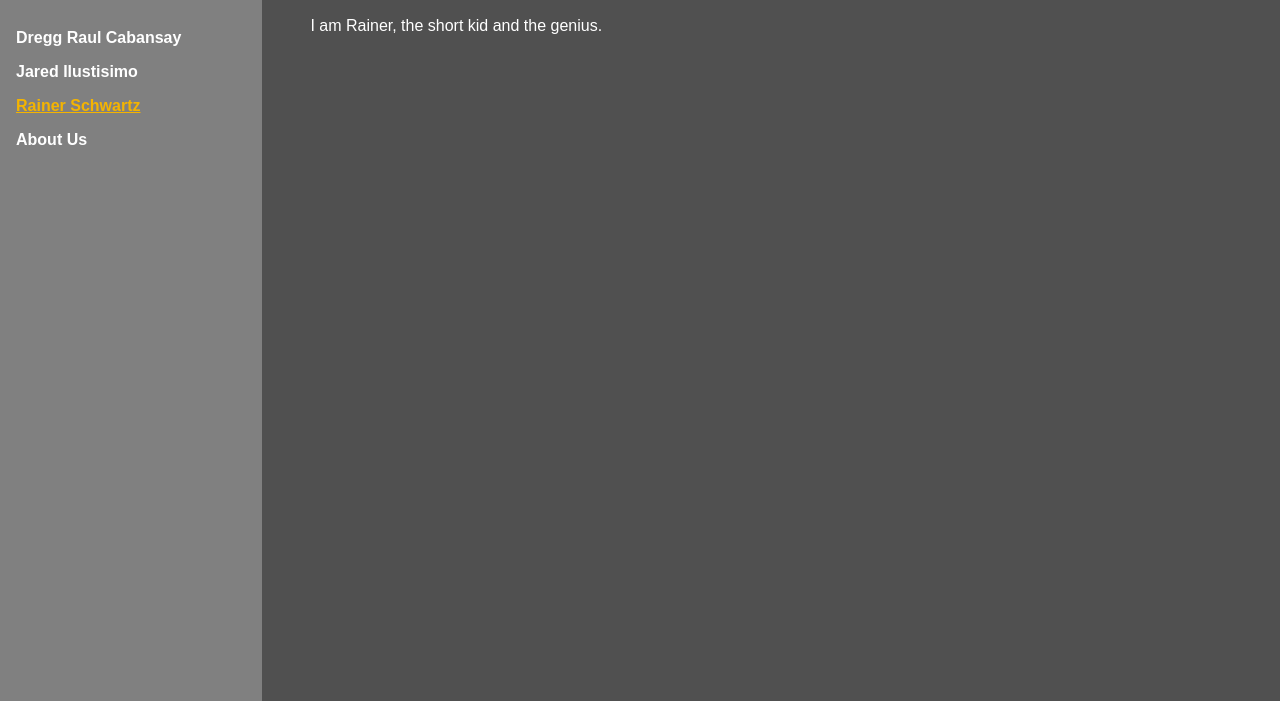
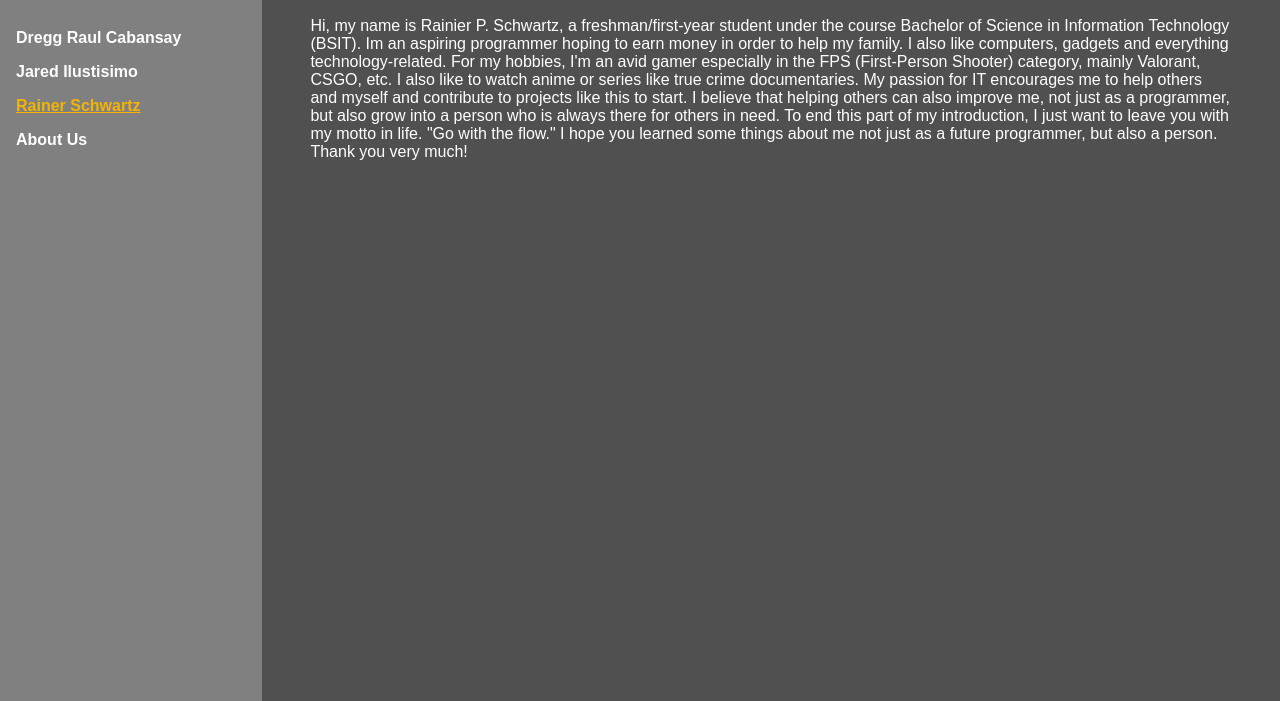
Before and after one commit to TRIFORGE3/TRIFORGE, a plain HTML site: page rainer.html in a window 1280 px wide. Shown: the part 99-800 px from the top of the page. Drawn offline with Linux system fonts and the light colour scheme.

Commit message:
Add files via upload

```diff
--- a/rainer.html
+++ b/rainer.html
@@ -25,7 +25,11 @@
             <section id="about">
                 <h2>About Rainer</h2>
                 <p>
-                    I am Rainer, the short kid and the genius.
+                    Hi, my name is Rainier P. Schwartz, a freshman/first-year student under the course Bachelor of Science in Information Technology (BSIT). Im an aspiring programmer hoping to earn money in order to help my family. I also like computers, gadgets and everything technology-related. For my hobbies, I'm an avid gamer especially in the FPS (First-Person Shooter) category,  mainly Valorant, CSGO, etc. I also like to watch anime or series like true crime documentaries.
+
+                    My passion for IT encourages me to help others and myself and contribute to projects like this to start. I believe that helping others can also improve me, not just as a programmer, but also grow into a person who is always there for others in need. To end this part of my introduction, I just want to leave you with my motto in life. "Go with the flow."
+
+                    I hope you learned some things about me not just as a future programmer, but also a person. Thank you very much!
                 </p>
             </section>
         </main>
```
